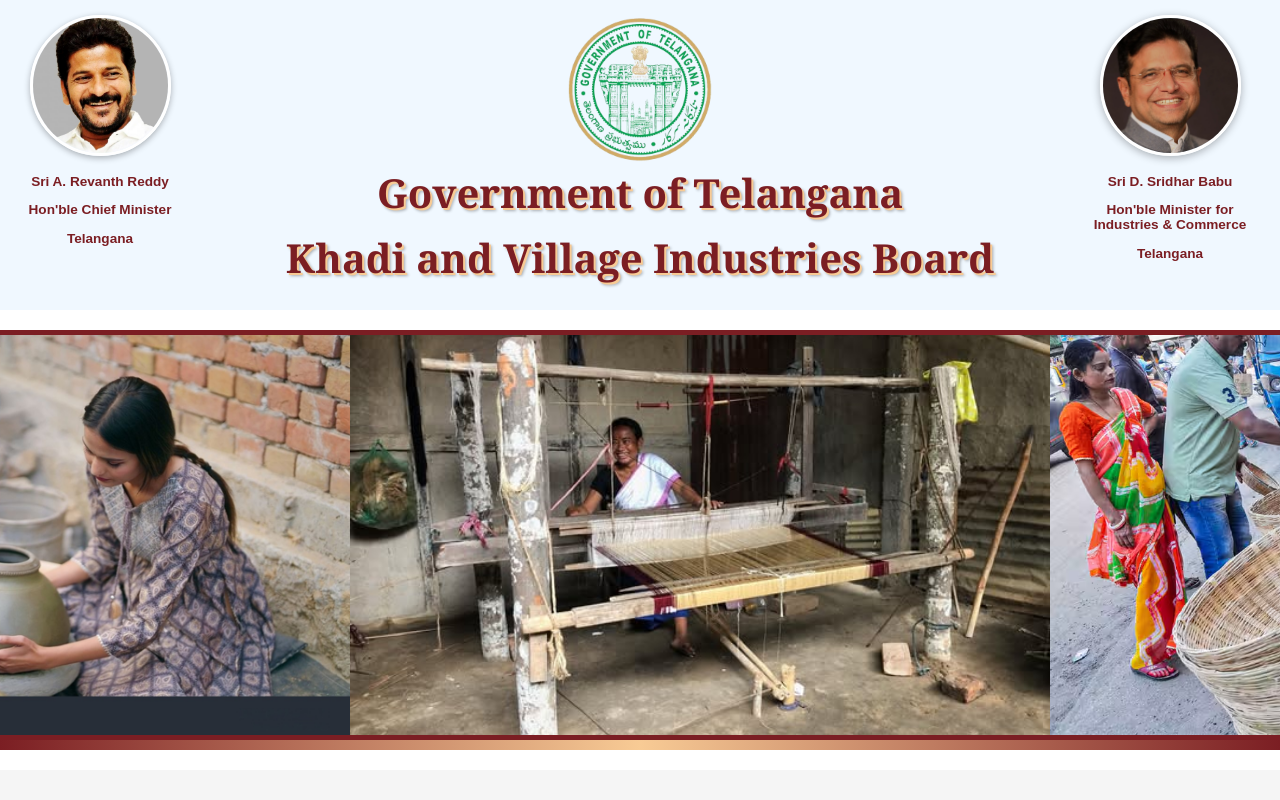
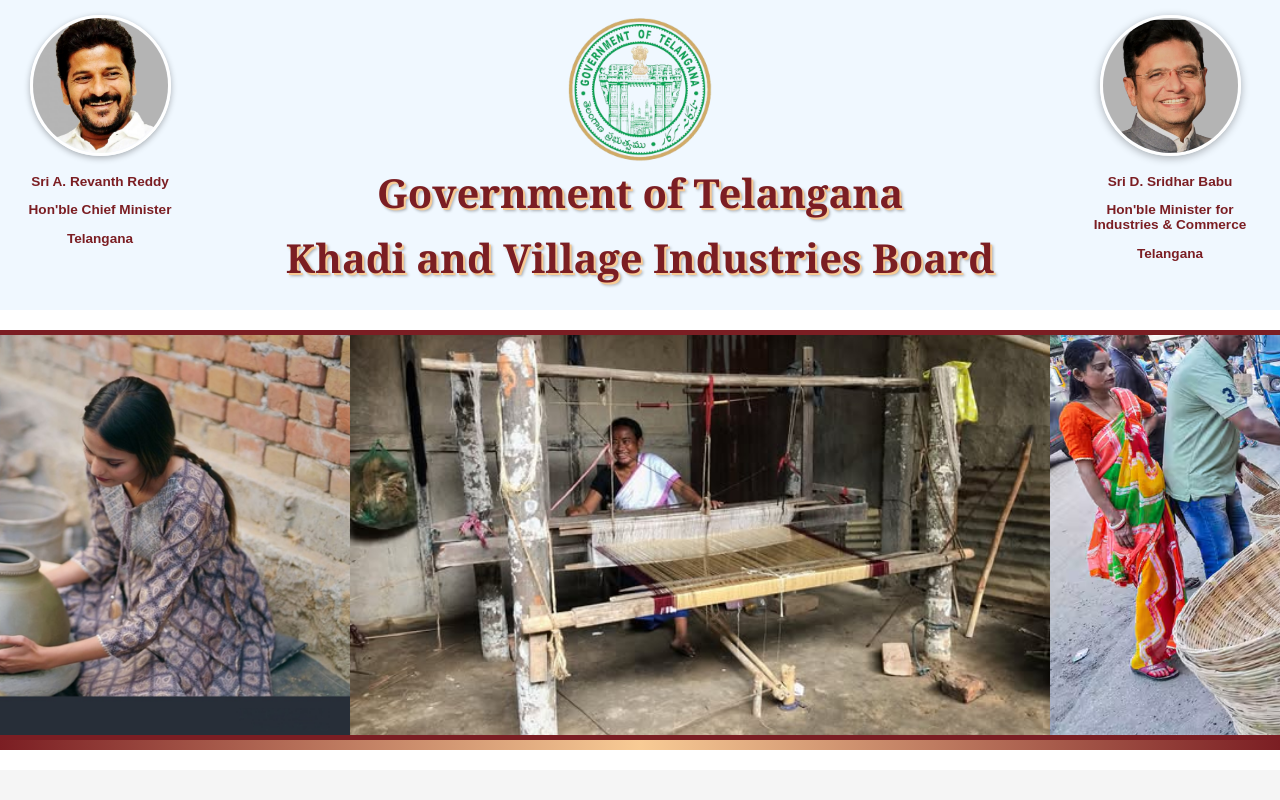
Before and after one commit to Varun-kumar01/PMEGP_project, an Angular app in the folder pmegp-portal/: page /dashboard in a window 1280 px wide. Shown: the top 800 px of the page. Built offline with nearby package versions, Linux system fonts and the light colour scheme.

Commit message:
fixed sridhar babu image

```diff
--- a/pmegp-portal/src/app/dashboard/dashboard.component.css
+++ b/pmegp-portal/src/app/dashboard/dashboard.component.css
@@ -38,7 +38,7 @@
 .leader-text { margin-top: 5px; color: #7B1E23; font-weight: 600; font-size: 0.85rem; }
 
 .minister-photo { position: absolute; right: 20px; top: 15px; width: 180px; text-align: center; }
-.minister-photo img { width: 135px; height: 135px; border-radius: 50%; object-fit: cover; border: 3px solid white; box-shadow: 0 2px 8px rgba(0,0,0,0.3); }
+.minister-photo img { width: 135px; height: 135px; border-radius: 50%; object-fit: fit; border: 3px solid white; box-shadow: 0 2px 8px rgba(0,0,0,0.3); }
 .minister-text { margin-top: 5px; color: #7B1E23; font-weight: 600; font-size: 0.85rem; }
 
 /* --- REDESIGNED HERO CAROUSEL --- */
```
Also changed, not shown: pmegp-portal/src/assets/D. Sridhar Babu.png.
